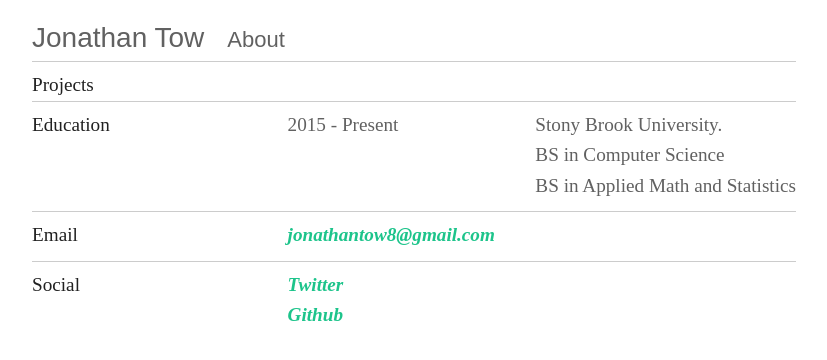
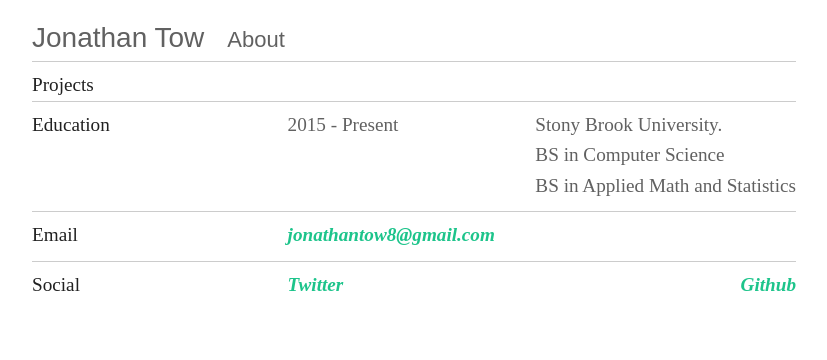
Before and after one commit to jonbtow/jonbtow.github.io, a Jekyll site: the page built from about.html, in a window 1280 px wide. Shown: the top 360 px of the page, without its empty margins (226-1053 px from the left). Built offline with Jekyll 4.4.1, drawn with Linux system fonts in a browser that asks for light colours.

Commit message:
about fix

```diff
--- a/about.html
+++ b/about.html
@@ -54,25 +54,23 @@ title: About
 <section>
     <section-title>Social</section-title>
     <section-content>
-      <li>
-	<ul>
-            <p>
-	      <a href="https://twitter.com/jonbtow">
+        <li>
+          <a href="https://twitter.com/jonbtow">
 		<em>
 		  Twitter
 		</em>
 	      </a>
-
+	</li>
               <br>
-
+	<li>
               <a href="https://github.com/jonbwot">
                 <em>
 		  Github
 		</em>
               </a>
-            </p>
-	 </ul>
-        </li>
+
+	</li>
+
     </section-content>
 </section>
 <!-------------------->
```
